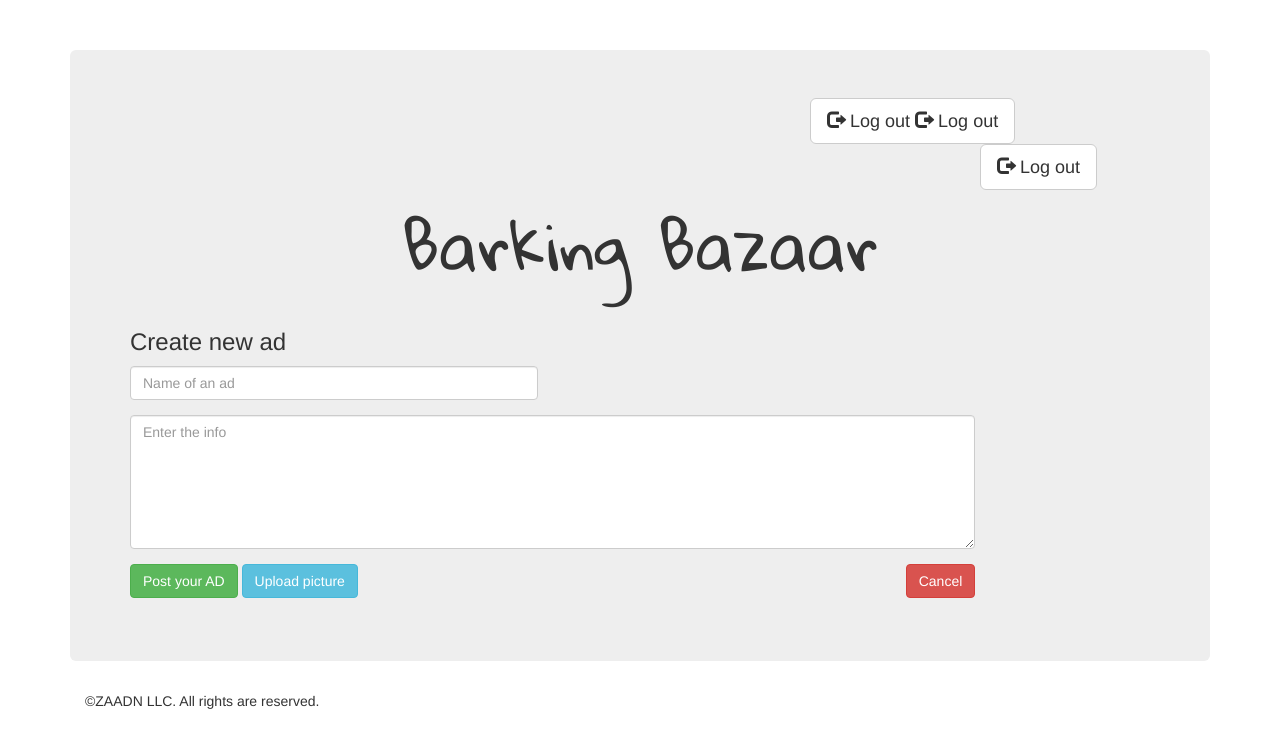
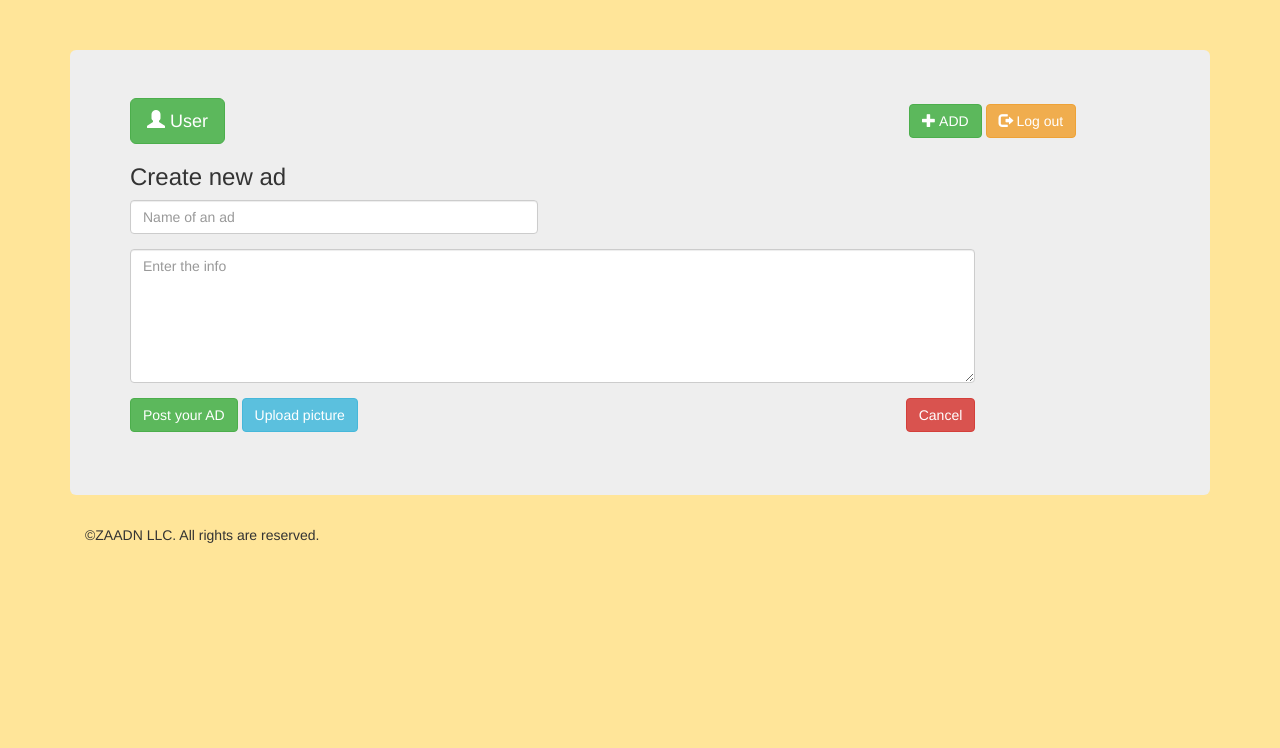
Before and after one commit to iamzafar/UMBC, a PHP site: page /CMSC-447/create.html in a window 1280 px wide. Shown: the top 748 px of the page. Run offline with PHP 8.4, Linux system fonts and the light colour scheme.

Commit message:
create page is updated

```diff
--- a/CMSC-447/create.html
+++ b/CMSC-447/create.html
@@ -11,21 +11,33 @@
     <script src="https://maxcdn.bootstrapcdn.com/bootstrap/3.3.7/js/bootstrap.min.js"></script>
     <link rel="stylesheet" type="text/css" href="stylesheet/design.css">
 </head>
-<body>
+<body id="background_color">
     <!-- Register -->
 
     <div class="container">
         <div class="jumbotron">
             <!-- <span class="glyphicon glyphicon-search" aria-hidden="false"></span> -->
-            <button type="button" class="btn btn-default btn-lg col-sm-offset-8">
+           <form class="form-horizontal">
+               <div class="form-group">
+                    <div class="col-sm-12">
+                        <button type="button" class="btn btn-success btn-lg">
+                            <span class="glyphicon glyphicon-user" aria-hidden="false"></span> User
+                        </button>
+                        <button type="button" class="btn btn-success col-md-offset-8    ">
+                            <span class="glyphicon glyphicon-plus" aria-hidden="false"></span> ADD
+                        </button>
+                        <button type="button" class="btn btn-warning col-md-offset-0">
+                            <span class="glyphicon glyphicon-log-out" aria-hidden="true"></span> Log out
+                        </button>
+                    </div>
+                </div>
+           </form>
+            <!-- <button type="button" class="btn btn-default btn-lg col-sm-offset-10">
                 <span class="glyphicon glyphicon-log-out" aria-hidden="true"></span> Log out
-                <span class="glyphicon glyphicon-log-out" aria-hidden="true"></span> Log out
-            </button>
-            <button type="button" class="btn btn-default btn-lg col-sm-offset-10">
-                <span class="glyphicon glyphicon-log-out" aria-hidden="true"></span> Log out
-            </button>
-            <h1 class="sign">Barking Bazaar</h1>
-            <br>
+            </button>  -->
+            <!-- <h1 class="sign">Barking Bazaar</h1> -->
+
+
 
             <h3>Create new ad</h3>
             <form class="form-horizontal">
--- a/CMSC-447/stylesheet/design.css
+++ b/CMSC-447/stylesheet/design.css
@@ -13,3 +13,11 @@
 .container{
 	margin-top: 50px;
 }
+
+.group{
+
+}
+
+#background_color{
+	background-color: #FFE599;
+}
```
